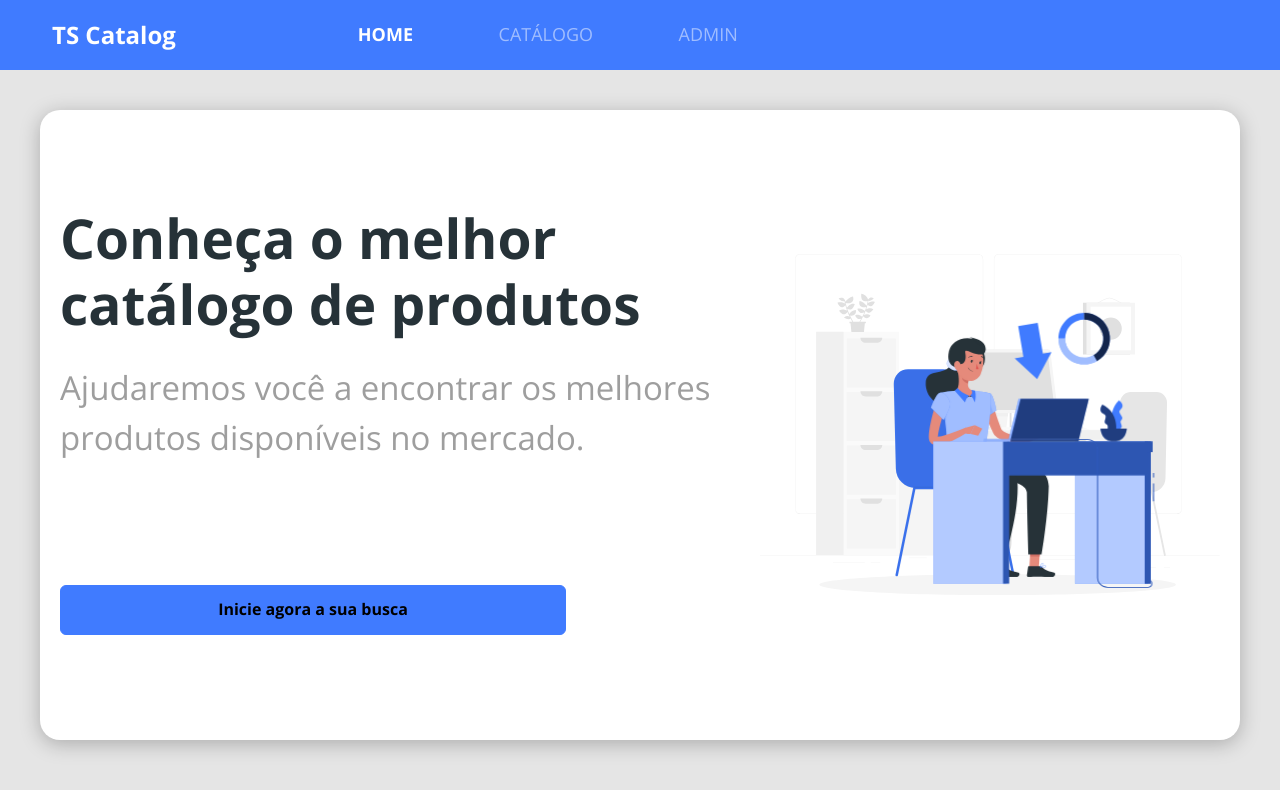
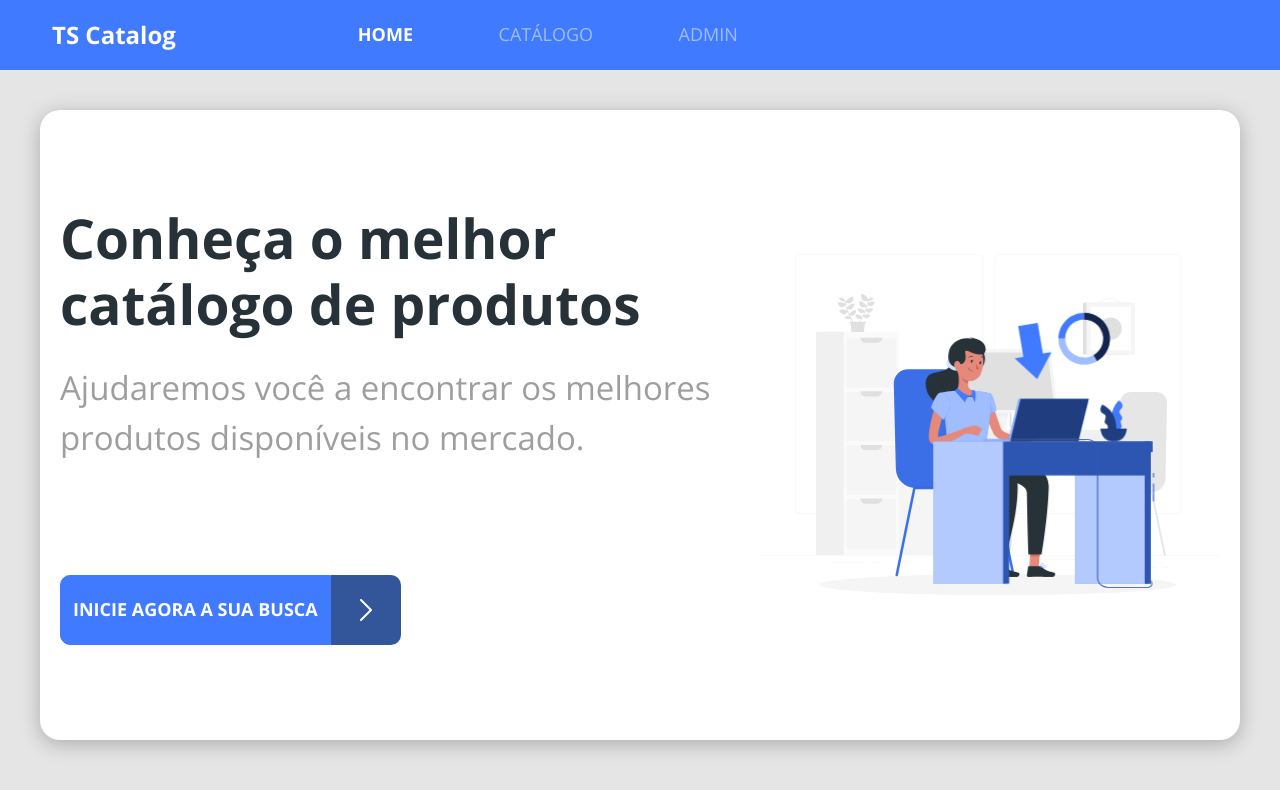
Before and after one commit to T-G0nc4lv3s/bds01-reactjs, a React (Create React App) app in the folder frontweb/: page / in a window 1280 px wide. Shown: the top 790 px of the page. Built offline with nearby package versions, Linux system fonts and the light colour scheme.

Commit message:
Custom ButtonIcon

```diff
--- a/frontweb/src/components/ButtonIcon/index.tsx
+++ b/frontweb/src/components/ButtonIcon/index.tsx
@@ -1,11 +1,18 @@
 import './styles.css';
+import { ReactComponent as ArrowIcon } from 'assets/images/Arrow.svg';
 
 const ButtonIcon = () => {
-    return (
-        <button className="btn btn-primary btn-icon">
-            <h6>Inicie agora a sua busca</h6>
-        </button>
-    );
-}
+  return (
+    <div className="btn-container">
+      <button className="btn btn-primary">
+        <h6>Inicie agora a sua busca</h6>
+      </button>
+
+      <div className="btn-icon-container">
+        <ArrowIcon />
+      </div>
+    </div>
+  );
+};
 
 export default ButtonIcon;
--- a/frontweb/src/components/ButtonIcon/styles.css
+++ b/frontweb/src/components/ButtonIcon/styles.css
@@ -1,3 +1,34 @@
-.btn-icon{
-    height: 50px;
+.btn-container {
+  display: flex;
 }
+
+.btn h6 {
+  color: #fff;
+  font-size: 12px;
+  text-transform: uppercase;
+}
+
+.btn-container button {
+  border-radius: 10px 0 0 10px;
+}
+
+.btn-icon-container {
+  display: flex;
+  justify-content: center;
+  align-items: center;
+  width: 50px;
+  height: 50px;
+  background-color: rgba(51, 86, 155, 1);
+  border-radius: 0 10px 10px 0;
+}
+
+@media (min-width: 576px) {
+  .btn-icon-container {
+    width: 70px;
+    height: 70px;
+  }
+
+  .btn h6 {
+    font-size: 18px;
+  }
+}
--- a/frontweb/src/pages/Home/index.tsx
+++ b/frontweb/src/pages/Home/index.tsx
@@ -15,9 +15,11 @@ const Home = () => {
               mercado.
             </p>
           </div>
-          <Link to="/products">
-            <ButtonIcon />
-          </Link>
+          <div>
+            <Link to="/products">
+              <ButtonIcon />
+            </Link>
+          </div>
         </div>
         <div className="home-image-container">
           <MainImage />
--- a/frontweb/src/pages/Home/styles.css
+++ b/frontweb/src/pages/Home/styles.css
@@ -54,10 +54,6 @@
   .home-content-container p {
     width: 506px;
     margin-bottom: 20px;
-  }
-
-  .home-content-container button {
-    width: 506px;
   }
 
   .home-image-container svg {
```
Also changed, not shown: frontweb/src/assets/images/Arrow.svg (added).
